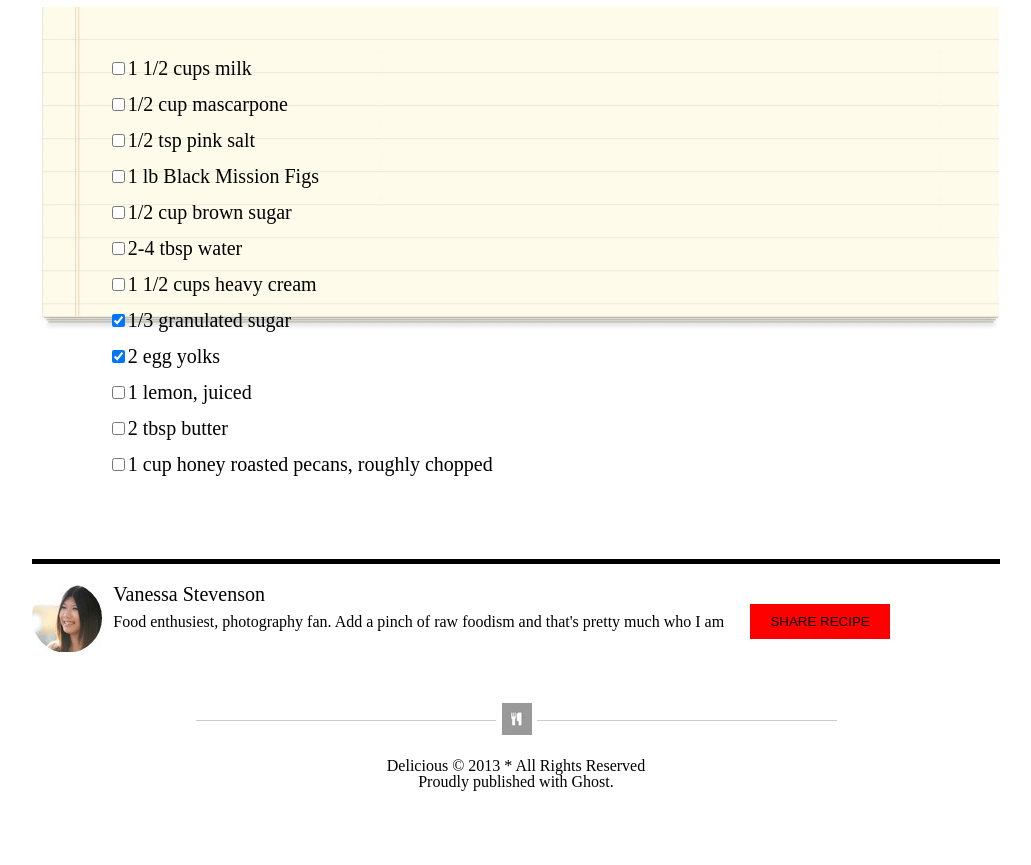
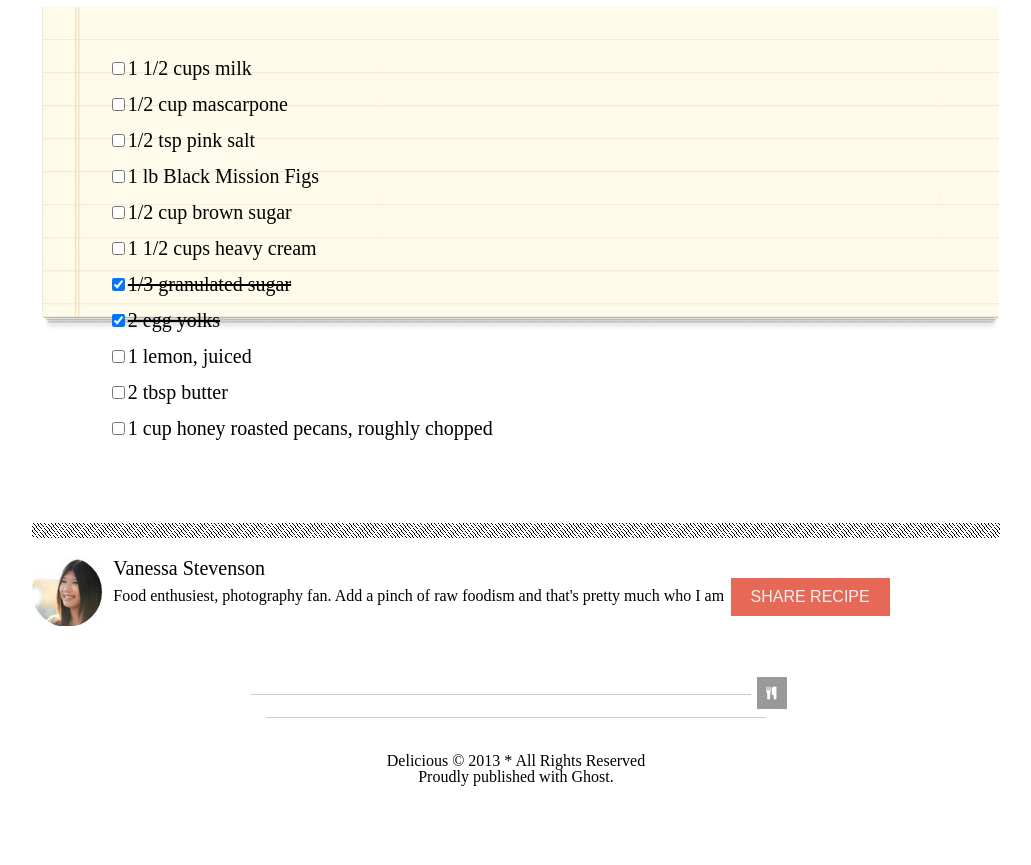
Before and after one commit to TannerSeramur/chocolate-pizza, a plain HTML site: page index.html in a window 1280 px wide. Shown: the part 480-1345 px from the top of the page, without its empty margins (124-1155 px from the left). Before the commit the page ends 1310 px from the top, so only its background shows below. Drawn offline with Linux system fonts and the light colour scheme.

Commit message:
bottom half

```diff
--- a/css/style.css
+++ b/css/style.css
@@ -43,7 +43,9 @@ li{
     width: 100%;
     margin-bottom: 50px;
     margin-top: 30px;
-    border-top: 5px solid black;
+    border-top: 15px solid;
+    border-image: repeating-linear-gradient(35deg, white, white 1.5px, black 1.5px, black 2px)8;
+
     padding-top: 20px;
 
 }
@@ -80,7 +82,10 @@ h5{
     padding: 10px 20px 10px;
     border: none;
     margin-right: 90px;
-    background-color:red;
+    background-color:#e66958;
+    font-size: 16px;
+    color: #f1f1f1;
+
 }
 .about-author button{
     float: right;
@@ -93,14 +98,14 @@ footer{
 }
 
 .left-line{
-    width: 300px;
+    width: 500px;
     height: 1px;
     background-color: black;
     opacity: .2;
     margin: 5px;
 }
 .right-line{
-    width: 300px;
+    width: 500px;
     height: 1px;
     background-color: black;
     opacity: .2;
@@ -117,11 +122,11 @@ footer{
 }
 .footer-text {
     text-align: center;
-    padding-top: 20px;
-    padding-bottom: 40px;
+    padding-top: 30px;
+    padding-bottom: 80px;
 }
 
 
-li input [type=checkbox]:checked + label{
+li input[type=checkbox]:checked + label{
     text-decoration: line-through;
   }
--- a/index.html
+++ b/index.html
@@ -56,23 +56,20 @@
                 <div class="bg-img">
                     <div class = "list-container"></div>
                         <ul class = "left-list">
-                            <label>
-                            <li><input type="checkbox" />1 1/2 cups milk</li>
-                            <li><input type="checkbox" />1/2 cup mascarpone</li>
-                            <li><input type="checkbox" />1/2 tsp pink salt</li>
-                            <li><input type="checkbox" />1 lb Black Mission Figs</li>
-                            <li><input type="checkbox" />1/2 cup brown sugar</li>
-                            <li><input type="checkbox" />2-4 tbsp water</li>
-                        </label>
+                            <li><input type="checkbox" /><label>1 1/2 cups milk</label></li>
+                            <li><input type="checkbox" /><label>1/2 cup mascarpone</label></li>
+                            <li><input type="checkbox" /><label>1/2 tsp pink salt</label></li>
+                            <li><input type="checkbox" /><label>1 lb Black Mission Figs</label></li>
+                            <li><input type="checkbox" /><label>1/2 cup brown sugar</label></li>
                         </ul>
 
                         <ul class = "right-list">
-                         <li><input type="checkbox" />1 1/2 cups heavy cream</li>
-                            <li class="strike"><input type="checkbox" checked/>1/3 granulated sugar</li>
-                            <li class="strike"><input type="checkbox" checked/>2 egg yolks</li>
-                            <li><input type="checkbox" />1 lemon, juiced</li>
-                            <li><input type="checkbox" />2 tbsp butter</li>
-                            <li><input type="checkbox" />1 cup honey roasted pecans, roughly chopped</li>
+                         <li><input type="checkbox" /><label>1 1/2 cups heavy cream</label></li>
+                            <li class="strike"><input type="checkbox" checked/><label>1/3 granulated sugar</label></li>
+                            <li class="strike"><input type="checkbox" checked/><label>2 egg yolks</label></li>
+                            <li><input type="checkbox" /><label>1 lemon, juiced</label></li>
+                            <li><input type="checkbox" /><label>2 tbsp butter</label></li>
+                            <li><input type="checkbox" /><label>1 cup honey roasted pecans, roughly chopped</label></li>
                         </ul>
                     </div>
 
```
